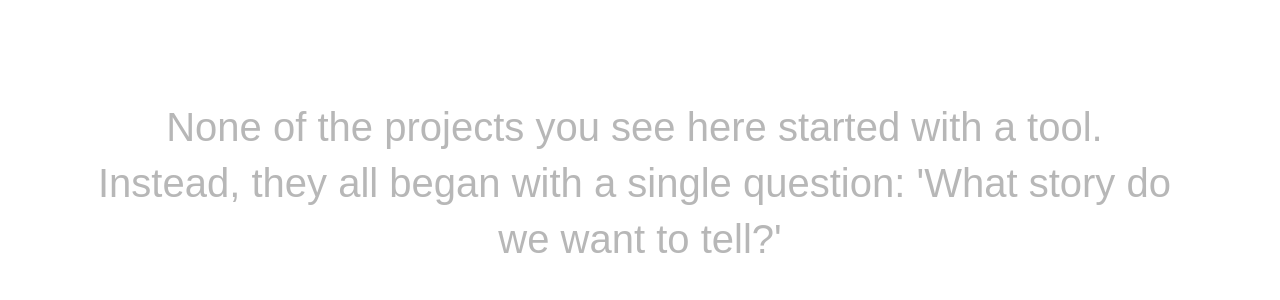
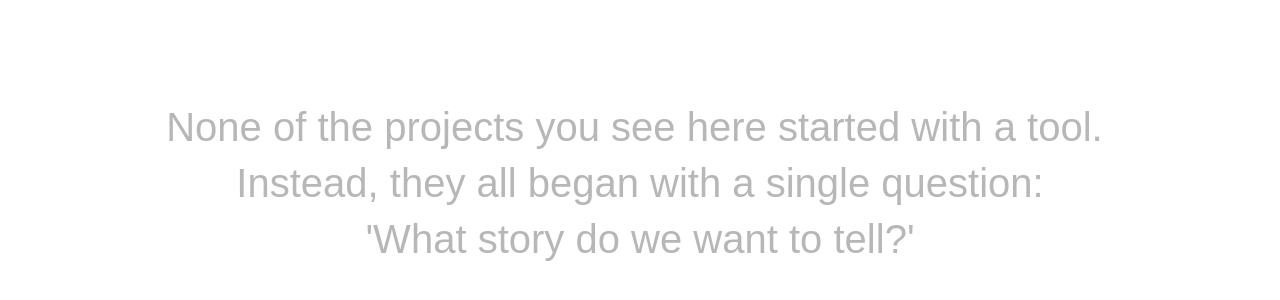
Before and after one commit to cendysaputra/web-showcase, a React (Vite) app: page / in a window 1280 px wide. Shown: the part 1865-2165 px from the top of the page. Built offline with nearby package versions, Linux system fonts and the light colour scheme; a web font is replaced by a local one.

Commit message:
Styling text None of the projects...

```diff
--- a/src/App.jsx
+++ b/src/App.jsx
@@ -739,17 +739,30 @@ function App() {
                 lineHeight: '1.4',
                 color: '#1b1b1b',
                 textAlign: 'center',
-                margin: 0
+                margin: 0,
+                cursor: 'default',
+                userSelect: 'none'
               }}
             >
+              <>
                 <VariableProximity
-                label="None of the projects you see here started with a tool. Instead, they all began with a single question: 'What story do we want to tell?'"
+                  label="None of the projects you see here started with a tool. Instead, they all began with a single question:"
                   fromFontVariationSettings="'wght' 400, 'opsz' 9"
                   toFontVariationSettings="'wght' 1000, 'opsz' 40"
                   containerRef={textContainerRef}
                   radius={100}
                   falloff="linear"
                 />
+                <br />
+                <VariableProximity
+                  label="'What story do we want to tell?'"
+                  fromFontVariationSettings="'wght' 400, 'opsz' 9"
+                  toFontVariationSettings="'wght' 1000, 'opsz' 40"
+                  containerRef={textContainerRef}
+                  radius={100}
+                  falloff="linear"
+                />
+              </>
             </p>
           </div>
         </div>
```
Lines whose indentation alone changed are shown as unchanged.
